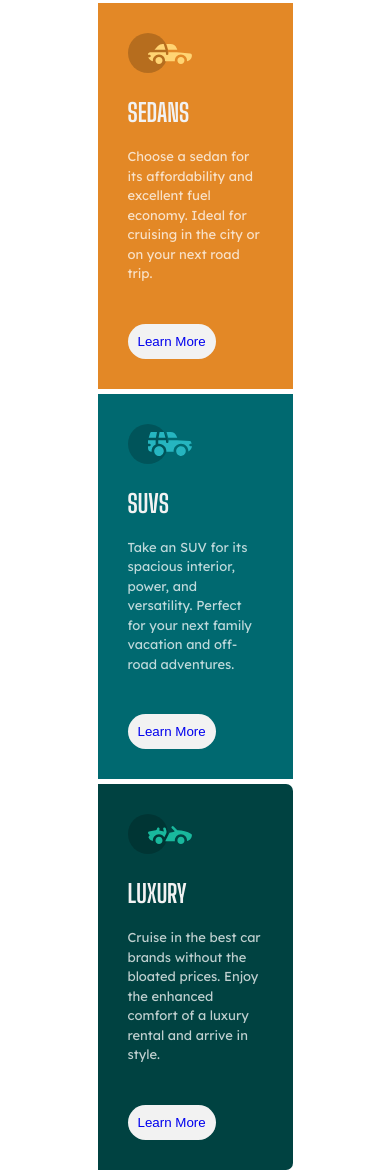
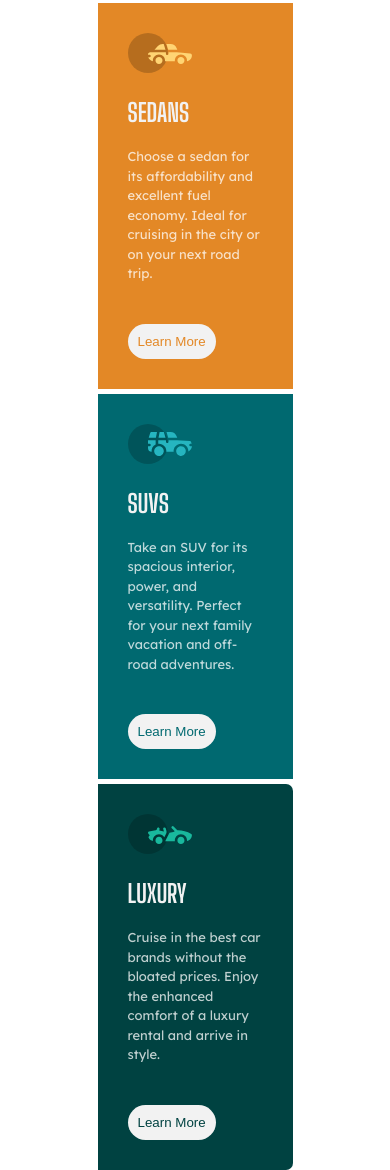
Before and after one commit to Tallman98/CSS-Flexbox-and-Grid-Layout, a plain HTML site: page index.html in a window 390 px wide. Shown: the part 7-1177 px from the top of the page. Drawn offline with Linux system fonts and the light colour scheme.

Commit message:
Making it pretty and responsive

```diff
--- a/index.css
+++ b/index.css
@@ -90,6 +90,18 @@ main {
   margin-top: 40px;
 }
 
+.learn-more-left a:link {
+  color: hsl(31, 77%, 52%);
+}
+
+.learn-more-left a:hover {
+  color: #fff;
+}
+.learn-more-left a:visited {
+  color: hsl(31, 77%, 52%);
+  background-color: transparent;
+}
+
 .learn-more-left:hover {
   color: white;
   background-color: hsl(31, 77%, 52%);
@@ -104,6 +116,19 @@ main {
   border: none;
   margin-top: 40px;
 }
+
+.learn-more-middle a:link {
+  color: hsl(184, 100%, 22%);
+}
+
+.learn-more-middle a:visited {
+  color: hsl(184, 100%, 22%);
+}
+
+.learn-more-middle a:hover {
+  color: #fff;
+}
+
 .learn-more-middle:hover {
   color: white;
   background-color: hsl(184, 100%, 22%);
@@ -117,6 +142,18 @@ main {
   color: hsl(179, 100%, 13%);
   border: none;
   margin-top: 40px;
+}
+
+.learn-more-right a:link {
+  color: hsl(179, 100%, 13%);
+}
+
+.learn-more-right a:visited {
+  color: hsl(179, 100%, 13%);
+}
+
+.learn-more-right a:hover {
+  color: #fff;
 }
 
 .learn-more-right:hover {
```
